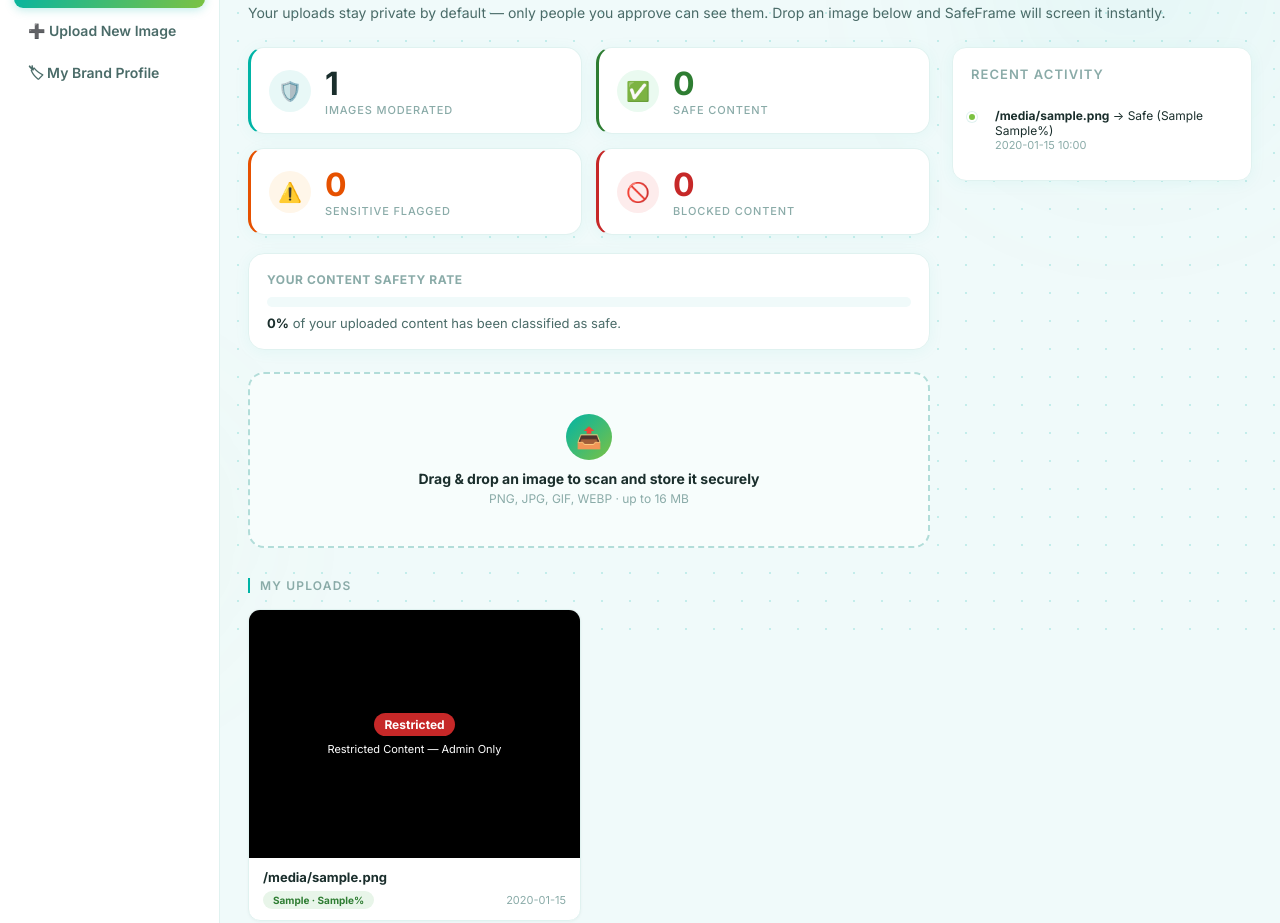
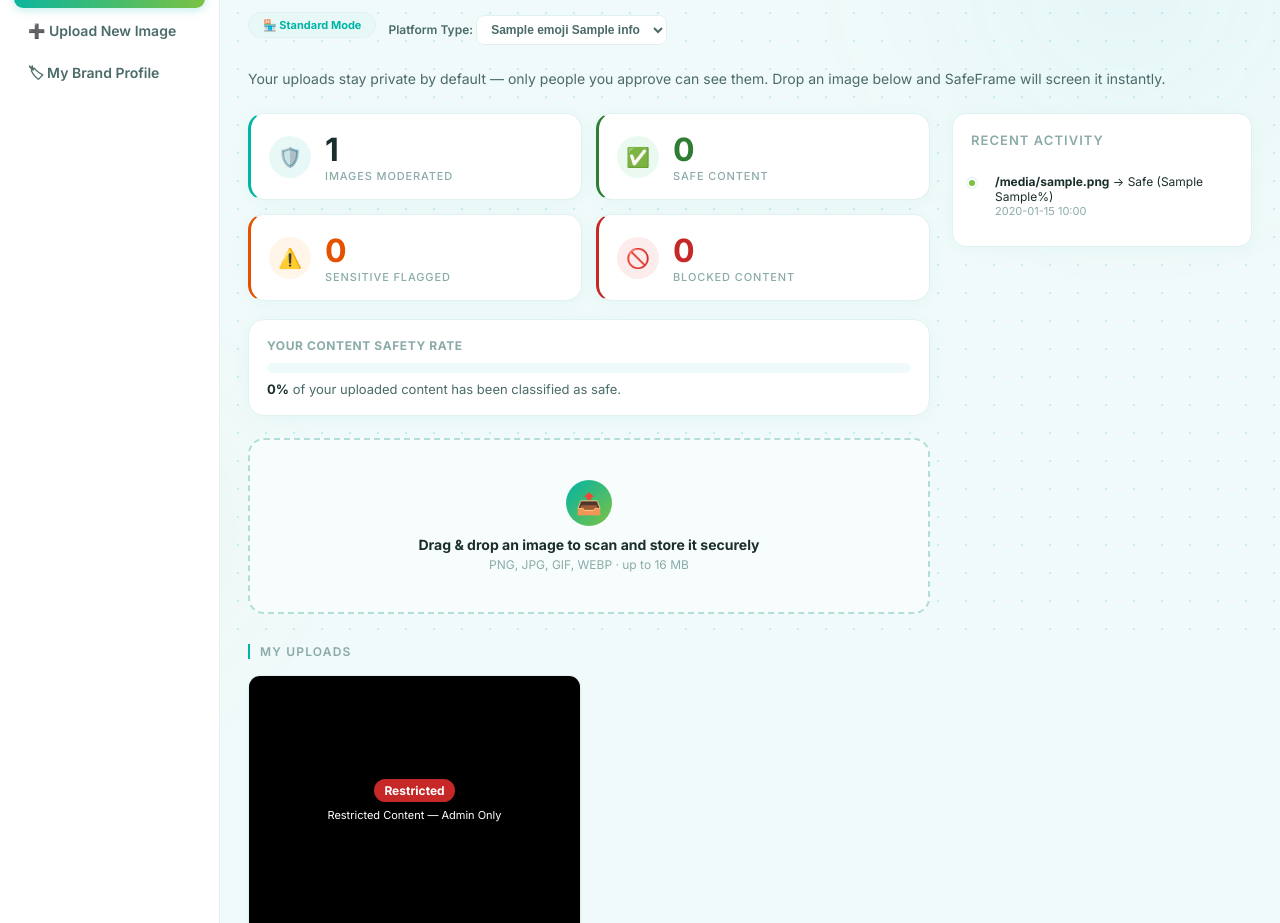
Before and after one commit to tanvisaraswat-creator/SafeFrame, a Flask app: template templates/user_dashboard.html in a window 1280 px wide. Shown: the part 169-1092 px from the top of the page. Run offline with Flask 3, Linux system fonts and the light colour scheme; the template is opened without the code that fills it: most values are stand-ins (such as "Sample title", 1, 10 or a date in 2020); grey boxes marked "Sample" are stand-in pictures.

Commit message:
Add per-platform moderation thresholds for brand accounts
Brands can now pick a Platform Type (Fashion, Standard, Children's,
Medical, Enterprise) on their dashboard. Each type maps to its own
mature/explicit/hentai confidence thresholds in PLATFORM_THRESHOLDS,
so a fashion catalogue's normal skin-baring imagery passes while the
same image is auto-blurred on a children's platform. Selection is
saved to the brand's profile and applied to every future upload.

```diff
--- a/app.py
+++ b/app.py
@@ -30,6 +30,7 @@ from flask import (
 )
 from moderation_engine import ModerationEngine, report_to_dict, CONTEXT_PROFILES
 from moderate import apply_blur, apply_mask
+from config import PLATFORM_THRESHOLDS, PLATFORM_TYPE_LABELS, DEFAULT_PLATFORM_TYPE
 import store
 import auto_rd
 
@@ -239,9 +240,12 @@ def dashboard():
         approved_view.append({**r, "customer_name": cust.get("name", "Unknown"),
                               "customer_email": cust.get("email", "")})
 
+    platform_type = user.get("platform_type", DEFAULT_PLATFORM_TYPE)
     return render_template("user_dashboard.html", user=user,
                            uploads=my_uploads, approved_customers=approved_view,
-                           status_labels=STATUS_LABELS)
+                           status_labels=STATUS_LABELS,
+                           platform_type=platform_type,
+                           platform_types=PLATFORM_TYPE_LABELS)
 
 
 def _customer_dashboard(user):
@@ -391,7 +395,9 @@ def user_upload():
     try:
         file.save(str(save_path))
         eng = get_engine()
-        report = eng.moderate(str(save_path), file.filename, context="standard")
+        platform_type = user.get("platform_type", DEFAULT_PLATFORM_TYPE)
+        report = eng.moderate(str(save_path), file.filename, context="standard",
+                              platform_type=platform_type)
         result = report_to_dict(report)
 
         if report.blurred:
@@ -464,6 +470,29 @@ def delete_upload():
     logger.info("[DELETE] upload %s (%s) removed by %s", upload_id,
                 removed.get("filename"), user["email"])
     return jsonify({"success": True, "deleted_id": upload_id}), 200
+
+
+@app.route("/set-platform-type", methods=["POST"])
+@login_required
+def set_platform_type():
+    # WHAT: a brand picks their "Platform Type" (Fashion, Standard, Children's,
+    #       Medical, Enterprise) — saved to their user profile in users.json
+    # WHY:  every future upload from this brand is then moderated against
+    #       that platform's PLATFORM_THRESHOLDS instead of generic defaults —
+    #       e.g. a fashion catalogue tolerates more skin than a children's app
+    # IN:   platform_type (form field — must be a known PLATFORM_THRESHOLDS key)
+    # OUT:  JSON success / error
+    user = current_user()
+    if user["role"] != "brand":
+        abort(403)
+
+    platform_type = request.form.get("platform_type", "").strip().lower()
+    if platform_type not in PLATFORM_THRESHOLDS:
+        return jsonify({"error": "Unknown platform type."}), 400
+
+    store.update_user(user["id"], platform_type=platform_type)
+    logger.info("[PLATFORM] %s set platform_type -> %s", user["email"], platform_type)
+    return jsonify({"success": True, "platform_type": platform_type}), 200
 
 
 # ─── Access requests — customer asks, Auto R&D decides instantly ──────────────
--- a/moderation_engine.py
+++ b/moderation_engine.py
@@ -24,7 +24,8 @@ from typing import Optional
 from PIL import Image
 from torchvision import transforms
 
-from config import CLASS_NAMES, IMAGE_SIZE, IMAGENET_MEAN, IMAGENET_STD
+from config import (CLASS_NAMES, IMAGE_SIZE, IMAGENET_MEAN, IMAGENET_STD,
+                    PLATFORM_THRESHOLDS, PLATFORM_TYPE_LABELS, DEFAULT_PLATFORM_TYPE)
 from model import load_model
 
 # ─── Logging ──────────────────────────────────────────────────────────────────
@@ -325,13 +326,43 @@ class ModerationEngine:
             return "SENSITIVE", "BLUR_WARNING"
         return "SAFE", "ALLOW"
 
+    # ── Platform-Aware Decision Logic ──────────────────────────────────────────
+    # WHAT: decides category/action straight off the model's raw 5-class probs,
+    #       using a brand's chosen Platform Type thresholds (mature/explicit/
+    #       hentai) instead of the generic context profile.
+    # WHY:  brands have very different baselines — a fashion catalogue shows
+    #       skin normally, a children's platform must flag the same image
+    #       instantly. Lower threshold = stricter (flags at lower confidence).
+    @staticmethod
+    def _make_platform_decision(raw_probs: list, thresholds: dict) -> tuple:
+        mature_p   = raw_probs[CLASS_NAMES.index("sexy")]
+        explicit_p = raw_probs[CLASS_NAMES.index("porn")]
+        hentai_p   = raw_probs[CLASS_NAMES.index("hentai")]
+
+        if hentai_p >= thresholds["hentai"]:
+            return "ADULT", "RESTRICT"
+        if explicit_p >= thresholds["explicit"]:
+            return "ADULT", "RESTRICT"
+        if mature_p >= thresholds["mature"]:
+            return "SENSITIVE", "BLUR_WARNING"
+        return "SAFE", "ALLOW"
+
     # ── Public API ─────────────────────────────────────────────────────────────
     def moderate(
         self,
         image_path: str,
         original_filename: str,
         context: str = DEFAULT_CONTEXT,
+        platform_type: Optional[str] = None,
     ) -> ModerationReport:
+        """
+        platform_type: when given (and a brand has chosen one — "fashion",
+        "standard", "children", "medical", "enterprise"), moderation uses that
+        platform's PLATFORM_THRESHOLDS instead of the generic context profile.
+        This lets each brand's uploads be judged against thresholds that fit
+        their business — e.g. a fashion catalogue tolerates more skin than a
+        children's platform would.
+        """
 
         t0 = time.perf_counter()
         profile = get_profile(context)
@@ -349,7 +380,16 @@ class ModerationEngine:
         probs = self._to_label_probs(raw_probs)
 
         # ── Decision ──────────────────────────────────────────────────────────
-        category, action = self._make_decision(probs, profile)
+        # Platform-aware path (brand picked a Platform Type) takes priority
+        # over the generic context-profile decision.
+        if platform_type and platform_type in PLATFORM_THRESHOLDS:
+            thresholds    = PLATFORM_THRESHOLDS[platform_type]
+            category, action = self._make_platform_decision(raw_probs, thresholds)
+            context_label = PLATFORM_TYPE_LABELS.get(platform_type, {}).get("badge", platform_type.title())
+        else:
+            category, action = self._make_decision(probs, profile)
+            context_label = profile["label"]
+
         primary_index = LABEL_NAMES.index(category)
         confidence    = probs[primary_index]
 
@@ -380,7 +420,7 @@ class ModerationEngine:
             requires_age_gate=(action == "RESTRICT"),
             flagged_for_review=(action == "FLAG_FOR_REVIEW"),
             context=context,
-            context_label=profile["label"],
+            context_label=context_label,
         )
 
         logger.info(
--- a/templates/user_dashboard.html
+++ b/templates/user_dashboard.html
@@ -130,6 +130,9 @@ tr:hover td{background:var(--input)}
 .badge{padding:4px 12px;border-radius:50px;font-weight:700;font-size:11px}
 .badge.green{background:var(--safebg);color:var(--safe)}
 .tag-verified{font-size:10px;font-weight:700;color:var(--teal);background:#E8F8F7;padding:2px 8px;border-radius:50px;margin-left:6px}
+.platform-pill{display:inline-flex;align-items:center;gap:6px;font-size:11px;font-weight:700;color:var(--teal);background:#E8F8F7;border:1px solid var(--border);padding:5px 14px;border-radius:50px;margin:6px 0 16px}
+.platform-row{display:flex;align-items:center;gap:12px;flex-wrap:wrap;margin:6px 0 16px}
+.platform-select{font-size:12px;font-weight:600;color:var(--text2);background:var(--card);border:1px solid var(--border);border-radius:8px;padding:6px 10px;cursor:pointer}
 
 #toasts{position:fixed;bottom:24px;left:50%;transform:translateX(-50%);z-index:999}
 .toast{background:var(--text);color:#fff;font-size:13px;font-weight:600;padding:11px 20px;border-radius:9px;box-shadow:0 8px 24px rgba(0,0,0,.18)}
@@ -163,6 +166,16 @@ tr:hover td{background:var(--input)}
 
   <div class="main">
     <h1>Welcome back, {{ user.name.split(' ')[0] }}</h1>
+    <div class="platform-row">
+      <span class="platform-pill" id="platform-badge">{{ platform_types.get(platform_type, {}).get('emoji', '🏪') }} {{ platform_types.get(platform_type, {}).get('badge', 'Standard Mode') }}</span>
+      <label style="font-size:12px;font-weight:600;color:var(--text2)">Platform Type:
+        <select class="platform-select" id="platform-select" onchange="setPlatformType(this.value)">
+          {% for key, info in platform_types.items() %}
+          <option value="{{ key }}" {% if key == platform_type %}selected{% endif %}>{{ info.emoji }} {{ info.label }}</option>
+          {% endfor %}
+        </select>
+      </label>
+    </div>
     <div class="sub">Your uploads stay private by default — only people you approve can see them. Drop an image below and SafeFrame will screen it instantly.</div>
 
     <div class="layout">
@@ -287,6 +300,25 @@ function toast(msg,err=false){
   t.textContent=msg;$('toasts').appendChild(t);setTimeout(()=>t.remove(),4000);
 }
 
+const _platformBadges={
+  fashion:{emoji:'👗',badge:'Fashion Mode'},
+  standard:{emoji:'🏪',badge:'Standard Mode'},
+  children:{emoji:'👶',badge:"Children's Mode"},
+  medical:{emoji:'🏥',badge:'Medical Mode'},
+  enterprise:{emoji:'🏢',badge:'Enterprise Mode'},
+};
+async function setPlatformType(value){
+  try{
+    const fd=new FormData();fd.append('platform_type',value);
+    const res=await fetch('/set-platform-type',{method:'POST',body:fd});
+    const data=await res.json();
+    if(!res.ok) throw new Error(data.error||'Could not update platform type');
+    const info=_platformBadges[value]||{emoji:'🏪',badge:'Standard Mode'};
+    $('platform-badge').textContent=info.emoji+' '+info.badge;
+    toast('Platform type set to '+info.badge+' — future uploads use these thresholds');
+  }catch(e){ toast('Error: '+e.message,true) }
+}
+
 const uz=$('uz');
 uz.addEventListener('dragover',e=>{e.preventDefault();uz.classList.add('over')});
 uz.addEventListener('dragleave',()=>uz.classList.remove('over'));
```
Also changed, not shown: config.py (+52 -0 lines).
